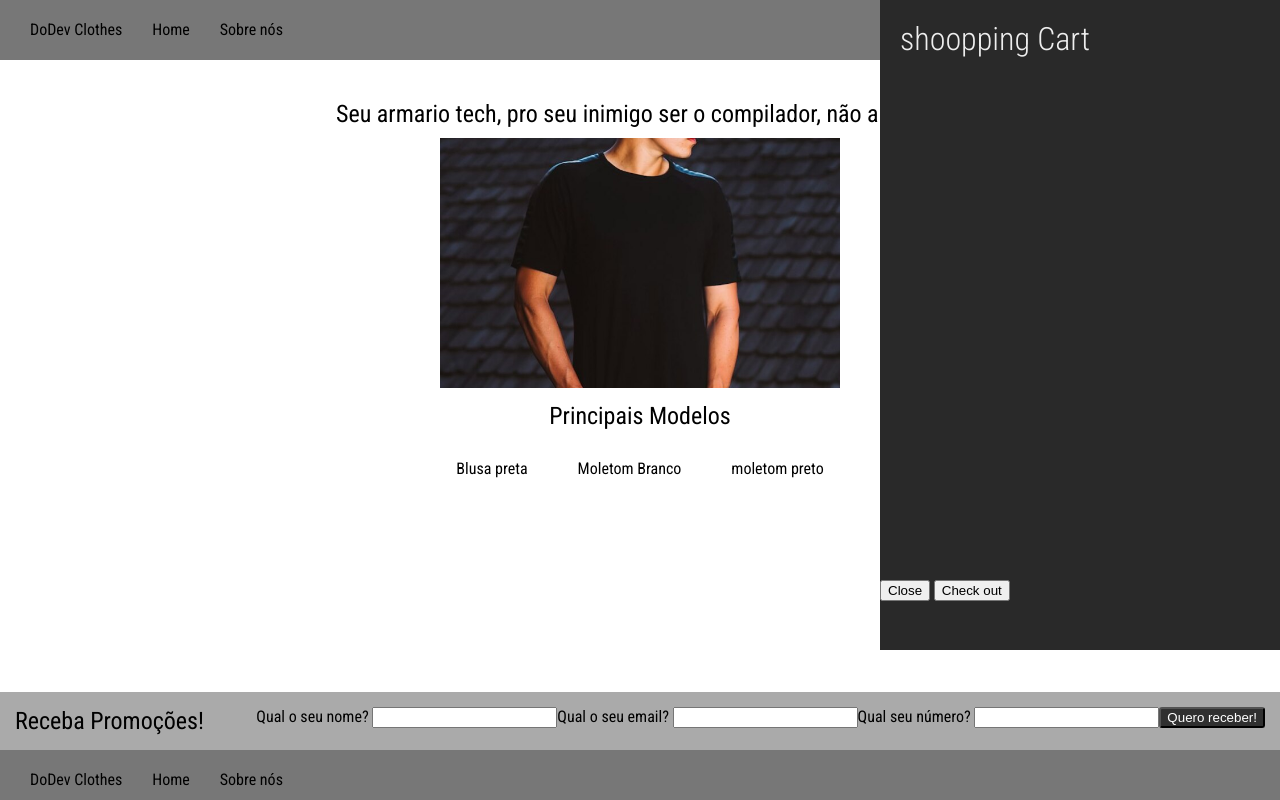
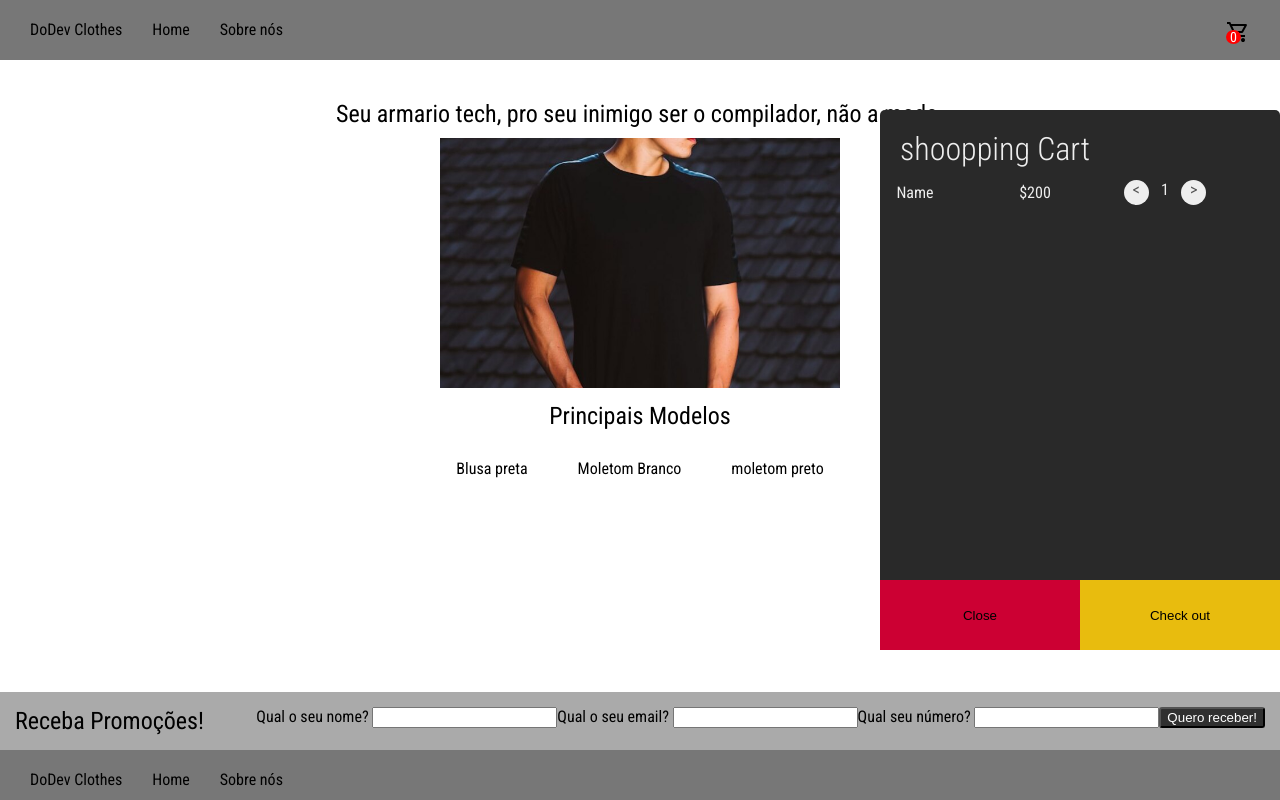
Before and after one commit to romeolacerda/Front-dodev, a plain HTML site: page ClothesDoDev/src/home.html in a window 1280 px wide. Drawn offline with Linux system fonts and the light colour scheme.

Commit message:
shopping cart sidebar

```diff
--- a/ClothesDoDev/src/home.html
+++ b/ClothesDoDev/src/home.html
@@ -19,6 +19,7 @@
     <script src="./js/index.js" defer></script>
   </head>
   <body>
+    <div class="container">
       <header>
         <div class="navBar">
           <div class="navBarOptions">
@@ -37,10 +38,10 @@
 
           <!-- shopping cart -->
           <div class="shooppingCart">
-          <a href="./cart.html">
-            <img
+            <a onclick="toggleCart()">
+              <img id="cartIcon "
                 src="./imgs/shopping_cart_FILL0_wght400_GRAD0_opsz24.svg"
-              alt=""
+                alt="cartIcon"
               />
             </a>
             <span>0</span>
@@ -51,13 +52,21 @@
         <h1>shoopping Cart</h1>
         <div class="listCart">
           <div class="item">
-          <div class="image">
-            <img src="" alt="">
+            <div class="productName">
+              Name
+            </div>
+            <div class="totalPrice">
+              $200
+            </div>
+            <div class="quantity">
+              <span class="minus"><</span>
+              <span>1</span>
+              <span class="plus">></span>
             </div>
           </div>
         </div>
 
-      <div>
+        <div class="btn">
           <button class="close">Close</button>
           <button class="checkOut">Check out</button>
         </div>
@@ -108,5 +117,6 @@
           </div>
         </div>
       </footer>
+    </div>
   </body>
 </html>
--- a/ClothesDoDev/src/js/index.js
+++ b/ClothesDoDev/src/js/index.js
@@ -23,3 +23,18 @@ function toggleMenu() {
   var dropdownMenu = document.getElementById("dropdownMenu");
   dropdownMenu.classList.toggle("show");
 }
+
+let cartTab = document.querySelector(".cartTab");
+let cartIsOpen = false; // Inicialmente, o carrinho está fechado
+
+function toggleCart() {
+  if (cartIsOpen) {
+    // Se o carrinho estiver aberto, feche-o definindo right como -400px
+    cartTab.style.right = "-400px";
+    cartIsOpen = false;
+  } else {
+    // Se o carrinho estiver fechado, abra-o definindo right como 0
+    cartTab.style.right = "0";
+    cartIsOpen = true;
+  }
+}
--- a/ClothesDoDev/src/style/style.css
+++ b/ClothesDoDev/src/style/style.css
@@ -43,6 +43,7 @@ a:visited {
 }
 
 /* style starts here */
+
 .navBar {
   background-color: #777777;
   display: flex;
@@ -77,6 +78,7 @@ a:visited {
   position: absolute;
   font-size: 14px;
   top: 50%;
+  cursor: pointer;
 }
 
 .cartTab {
@@ -84,9 +86,14 @@ a:visited {
   background-color: #292929;
   color: #eee;
   position: fixed;
-  inset: 0 0 150px auto;
+  top: 110px;
+  left: auto;
+  right: 0;
+  bottom: 150px;
   display: grid;
   grid-template-rows: 70px 1fr 70px;
+  border-radius: 5px;
+  transition: 0.5s;
 }
 
 .cartTab h1 {
@@ -108,8 +115,42 @@ a:visited {
 }
 
 .cartTab .btn .close {
+  background-color: #cc0033;
+}
+
+.cartTab .listCart .item {
+  display: grid;
+  grid-template-columns: 70px 150px 90px 1fr;
+  gap: 10px;
+  text-align: center;
+  align-items: center;
+}
+
+.listCart .quantity span {
+  display: inline-block;
+  width: 25px;
+  height: 25px;
   background-color: #eee;
+  color: #555;
+  border-radius: 50%;
+  cursor: pointer;
 }
+
+.listCart .quantity span:nth-child(2) {
+  background-color: transparent;
+  color: #eee;
+}
+
+.listCart .item:nth-child(even) {
+  background-color: #eee1;
+}
+.listCart {
+  overflow: auto;
+}
+.listCart::-webkit-scrollbar {
+  width: 0;
+}
+
 .mainContent {
   display: flex;
   flex-direction: column;
```
Lines whose indentation alone changed are shown as unchanged.
